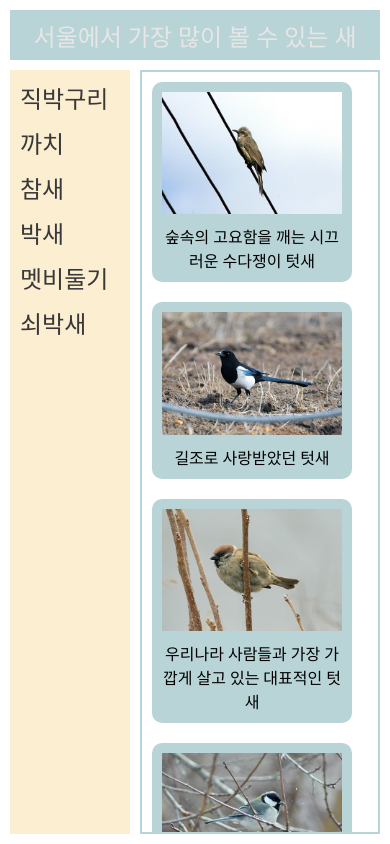
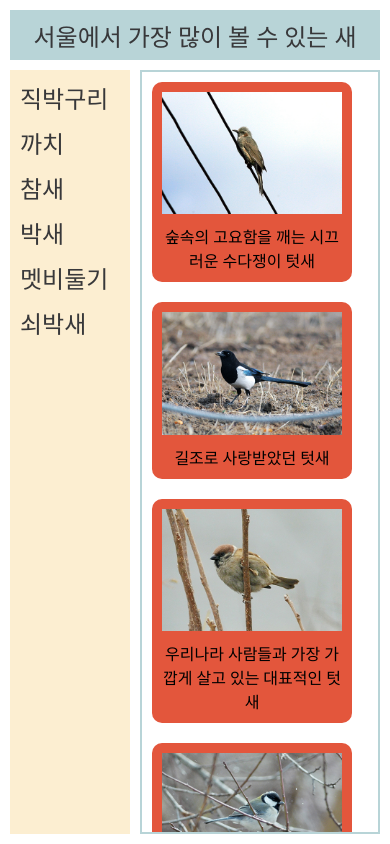
Before and after one commit to lttlsunshn/lttlsunshn.github.io-html-css-js, a plain HTML site: page index.html in a window 390 px wide. Drawn offline with Linux system fonts and the light colour scheme; a web font is replaced by a local one.

Commit message:
11th commit

```diff
--- a/style.css
+++ b/style.css
@@ -36,7 +36,7 @@ body {
   flex-flow: row nowrap;
   justify-content: center;
   align-items: center;
-  color: var(--colorD);
+  color: var(--colorE);
   background-color: var(--colorA);
   height: 50px;
   font-size: 1.5rem;
@@ -99,11 +99,11 @@ main {
 
 @media (max-width: 1000px) {
   .card {
-    background: var(--colorC);
+    background: var(--colorA);
   }
 }
 @media (max-width: 700px) {
   .card {
-    background: var(--colorA);
+    background: var(--colorC);
   }
 }
```
